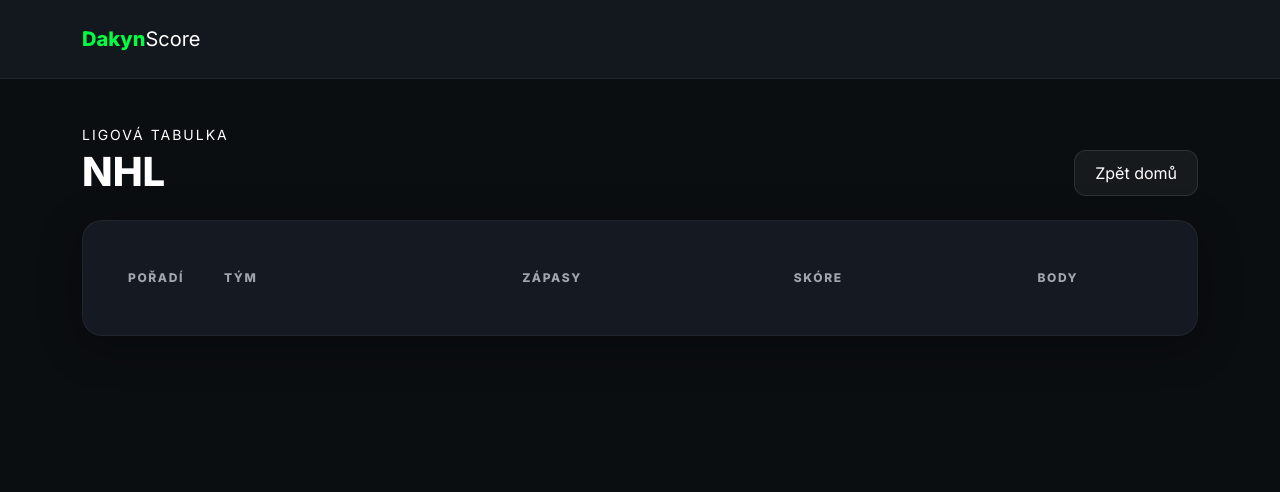
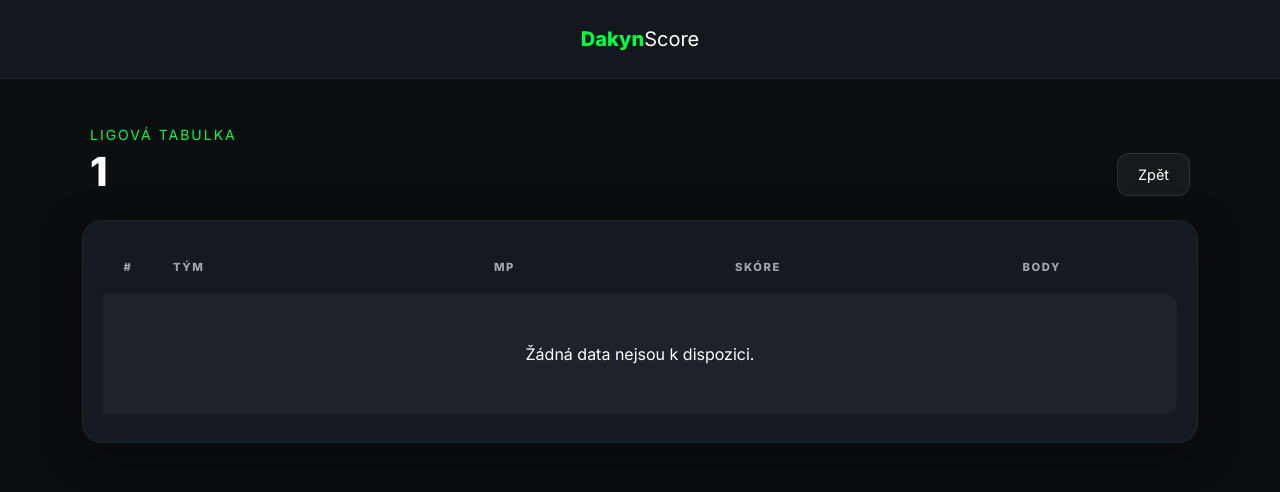
Before and after one commit to dakyn07/2026-RP-David-Kyndl, a Django app: page /league/1/ in a window 1280 px wide. Shown: the top 492 px of the page. Run offline with Django 5.2, Linux system fonts and the light colour scheme; tables that the repository leaves empty hold one stand-in row (values such as "Sample post"); lists and menus that the app fills with data are empty.

Commit message:
Malý fix

```diff
--- a/main/management/commands/seed_teams.py
+++ b/main/management/commands/seed_teams.py
@@ -2,7 +2,7 @@ from django.core.management.base import BaseCommand
 from main.models import Team
 
 class Command(BaseCommand):
-    help = 'Naplní DakynScore aktuálními týmy fotbalové Chance Ligy 25/26 se Zlínem'
+    help = 'Naplní DakynScore aktuálními týmy fotbalové Chance Ligy 25/26'
 
     def handle(self, *args, **kwargs):
         chance_liga_25_26 = [
--- a/main/views.py
+++ b/main/views.py
@@ -7,22 +7,31 @@ def get_table_data(league_code):
     teams = Team.objects.filter(league=league_code)
     table = []
     for team in teams:
-        stats = {'team': team, 'played': 0, 'points': 0, 'goals_for': 0, 'goals_against': 0}
+        # Tady jsem sjednotil názvy (goals_scored, goals_conceded), aby seděly na HTML
+        stats = {
+            'team': team,
+            'played': 0,
+            'points': 0,
+            'goals_scored': 0,
+            'goals_conceded': 0
+        }
         team_matches = Match.objects.filter(Q(home_team=team) | Q(away_team=team)).filter(status='FIN')
 
         for m in team_matches:
             stats['played'] += 1
             if m.home_team == team:
-                stats['goals_for'] += m.home_score
-                stats['goals_against'] += m.away_score
+                stats['goals_scored'] += m.home_score
+                stats['goals_conceded'] += m.away_score
                 if m.home_score > m.away_score: stats['points'] += 3
                 elif m.home_score == m.away_score: stats['points'] += 1
             else:
-                stats['goals_for'] += m.away_score
-                stats['goals_against'] += m.home_score
+                stats['goals_scored'] += m.away_score
+                stats['goals_conceded'] += m.home_score
                 if m.away_score > m.home_score: stats['points'] += 3
                 elif m.away_score == m.home_score: stats['points'] += 1
         table.append(stats)
+
+    # Seřadíme podle bodů, pak podle rozdílu skóre
     return sorted(table, key=lambda x: x['points'], reverse=True)
 
 def home(request):
@@ -30,9 +39,15 @@ def home(request):
     return render(request, 'index.html', {'zapasy': matches})
 
 def league_view(request, league_code):
-    table = get_table_data(league_code.upper())
-    league_name = "Chance Liga" if league_code.upper() == 'CHANCE' else "NHL"
-    return render(request, 'league_table.html', {'table': table, 'league_name': league_name})
+    # Tady se generují data
+    data = get_table_data(league_code.upper())
+    league_name = "Chance Liga" if league_code.upper() == 'CHANCE' else league_code.upper()
+
+    # POZOR: vracíme 'table_data', aby to sedělo na HTML kód
+    return render(request, 'league_table.html', {
+        'table_data': data,
+        'league_name': league_name
+    })
 
 def team_detail(request, team_id):
     team = get_object_or_404(Team, pk=team_id)
--- a/templates/league_table.html
+++ b/templates/league_table.html
@@ -11,7 +11,7 @@
         :root {
             --bg-dark: #0b0e11;
             --card-bg: #151921;
-            --table-grey: #242933;
+            --table-grey: #1e232b;
             --accent: #00ff41;
             --text-main: #ffffff;
             --text-dim: #a0a6ac;
@@ -22,8 +22,10 @@
             color: var(--text-main);
             font-family: 'Inter', sans-serif;
             margin: 0;
+            padding-bottom: 50px;
         }
 
+        /* Navbar styl */
         .navbar {
             background: rgba(21, 25, 33, 0.9) !important;
             backdrop-filter: blur(10px);
@@ -33,14 +35,16 @@
 
         .ls-green { color: var(--accent); font-weight: 800; }
 
+        /* Kontejner tabulky */
         .table-container {
             background: var(--card-bg);
             border-radius: 20px;
-            padding: 25px;
+            padding: 20px;
             border: 1px solid rgba(255, 255, 255, 0.05);
             box-shadow: 0 10px 40px rgba(0,0,0,0.4);
         }
 
+        /* Moderní tabulka */
         .modern-table {
             width: 100%;
             border-collapse: separate;
@@ -50,9 +54,9 @@
         .modern-table thead th {
             color: var(--text-dim);
             text-transform: uppercase;
-            font-size: 0.75rem;
+            font-size: 0.7rem;
             letter-spacing: 0.1rem;
-            padding: 15px 20px;
+            padding: 10px 20px;
             border: none;
         }
 
@@ -67,11 +71,13 @@
         }
 
         .modern-table td {
-            padding: 18px 20px;
+            padding: 15px 20px;
             border: none;
             color: var(--text-main);
+            vertical-align: middle;
         }
 
+        /* Zaoblení rohů řádků */
         .modern-table td:first-child { border-radius: 12px 0 0 12px; }
         .modern-table td:last-child { border-radius: 0 12px 12px 0; }
 
@@ -81,7 +87,8 @@
             color: var(--text-main);
             text-decoration: none;
             font-weight: 700;
-            font-size: 1.05rem;
+            font-size: 1rem;
+            white-space: nowrap;
         }
 
         .stats-cell {
@@ -92,10 +99,11 @@
         .points-pill {
             background: rgba(0, 255, 65, 0.1);
             color: var(--accent);
-            padding: 6px 12px;
+            padding: 6px 14px;
             border-radius: 8px;
             font-weight: 800;
             border: 1px solid rgba(0, 255, 65, 0.2);
+            display: inline-block;
         }
 
         .btn-back {
@@ -106,18 +114,26 @@
             padding: 10px 20px;
             text-decoration: none;
             transition: 0.3s;
+            font-size: 0.9rem;
         }
         .btn-back:hover {
             background: var(--accent);
             color: black;
             font-weight: bold;
         }
+
+        /* Vychytávka pro mobil: zmenšení paddingu */
+        @media (max-width: 576px) {
+            .modern-table td { padding: 12px 10px; }
+            .team-link { font-size: 0.9rem; }
+            .table-container { padding: 10px; }
+        }
     </style>
 </head>
 <body>
 
     <nav class="navbar navbar-dark mb-5">
-        <div class="container text-center">
+        <div class="container justify-content-center">
             <a class="navbar-brand m-0" href="/">
                 <span class="ls-green">Dakyn</span>Score
             </a>
@@ -125,50 +141,58 @@
     </nav>
 
     <div class="container">
-        <div class="d-flex justify-content-between align-items-end mb-4">
+        <div class="d-flex justify-content-between align-items-end mb-4 px-2">
             <div>
-                <h4 class="mb-1 small text-uppercase" style="letter-spacing: 2px;">Ligová tabulka</h4>
-                <h1 class="fw-extrabold m-0" style="font-weight: 800; font-size: 2.5rem;">{{ league_name }}</h1>
+                <h4 class="mb-1 small text-uppercase" style="letter-spacing: 2px; color: var(--accent);">Ligová tabulka</h4>
+                <h1 style="font-weight: 800; font-size: clamp(1.8rem, 5vw, 2.5rem); margin: 0;">{{ league_name }}</h1>
             </div>
-            <a href="/" class="btn-back">Zpět domů</a>
+            <a href="/" class="btn-back">Zpět</a>
         </div>
 
         <div class="table-container">
+            <div class="table-responsive" style="overflow-x: hidden;">
                 <table class="modern-table">
                     <thead>
                         <tr>
-                        <th style="width: 80px;">Pořadí</th>
+                            <th class="text-center" style="width: 50px;">#</th>
                             <th>Tým</th>
-                        <th class="text-center">Zápasy</th>
-                        <th class="text-center">Skóre</th>
+                            <th class="text-center">MP</th>
+                            <th class="text-center d-none d-md-table-cell">Skóre</th>
                             <th class="text-center">Body</th>
                         </tr>
                     </thead>
                     <tbody>
-                    {% for row in table %}
+                        {% for row in table_data %}
                         <tr>
                             <td class="rank-number text-center">{{ forloop.counter }}</td>
                             <td>
                                 <div class="d-flex align-items-center">
-                                {% if row.team.logo_url %}
-                                    <img src="{{ row.team.logo_url }}" width="35" height="35" class="me-3" style="object-fit: contain;">
+                                    {% if row.team.logo %}
+                                        <img src="{{ row.team.logo.url }}" width="30" height="30" class="me-2 me-md-3" style="object-fit: contain;">
                                     {% else %}
-                                    <div class="me-3 bg-dark rounded-circle" style="width: 35px; height: 35px;"></div>
+                                        <div class="me-2 me-md-3 bg-dark rounded-circle" style="width: 30px; height: 30px; border: 1px solid rgba(255,255,255,0.1);"></div>
                                     {% endif %}
-                                <a href="{% url 'team_detail' row.team.id %}" class="team-link">{{ row.team.name }}</a>
+                                    <a href="{% url 'team_detail' row.team.pk %}" class="team-link">{{ row.team.name }}</a>
                                 </div>
                             </td>
-                        <td class="stats-cell">{{ row.played }}</td>
-                        <td class="stats-cell">{{ row.goals_for }}:{{ row.goals_against }}</td>
+                            <td class="stats-cell text-white">{{ row.played }}</td>
+                            <td class="stats-cell d-none d-md-table-cell" style="color: var(--text-dim);">
+                                {{ row.goals_scored }}:{{ row.goals_conceded }}
+                            </td>
                             <td class="stats-cell">
                                 <span class="points-pill">{{ row.points }} B</span>
                             </td>
+                        </tr>
+                        {% empty %}
+                        <tr>
+                            <td colspan="5" class="text-center py-5 text-dim">Žádná data nejsou k dispozici.</td>
                         </tr>
                         {% endfor %}
                     </tbody>
                 </table>
             </div>
         </div>
+    </div>
 
 </body>
 </html>
```
Lines whose indentation alone changed are shown as unchanged.
